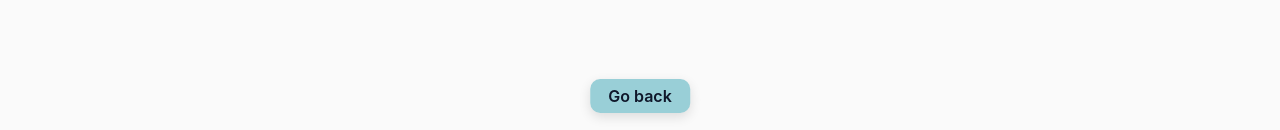
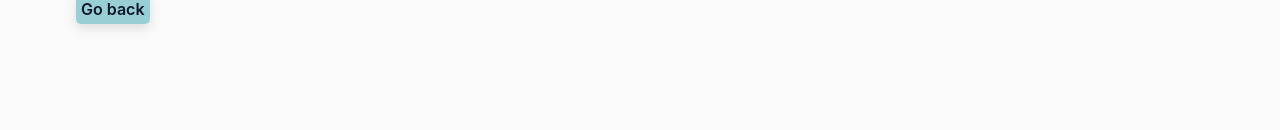
Before and after one commit to nick3fc/goit-js-hw-09, a plain HTML site: page 1-gallery.html in a window 1280 px wide. Shown: the part 667-797 px from the top of the page. Drawn offline with Linux system fonts and the light colour scheme.

Commit message:
Deploying to gh-pages from @ nick3fc/goit-js-hw-09@267f15195276867b6ee904a9c37edd85f6d60721 🚀

```diff
--- a/1-gallery.html
+++ b/1-gallery.html
@@ -11,7 +11,7 @@
   <link rel="modulepreload" crossorigin href="/goit-js-hw-09/assets/modulepreload-polyfill-B5Qt9EMX.js">
   <link rel="modulepreload" crossorigin href="/goit-js-hw-09/assets/vendor-D0gBiHs0.js">
   <link rel="stylesheet" crossorigin href="/goit-js-hw-09/assets/vendor-AL2zCFOW.css">
-  <link rel="stylesheet" crossorigin href="/goit-js-hw-09/assets/1-gallery-Bq3AQt_y.css">
+  <link rel="stylesheet" crossorigin href="/goit-js-hw-09/assets/1-gallery-Cg9a68d7.css">
 </head>
 
 <body>
--- a/assets/1-gallery-Bq3AQt_y.css
+++ /dev/null
@@ -1 +0,0 @@
-*{box-sizing:border-box}body{margin:16px;font-family:-apple-system,BlinkMacSystemFont,Segoe UI,Roboto,Oxygen,Ubuntu,Cantarell,Open Sans,Helvetica Neue,sans-serif;-webkit-font-smoothing:antialiased;-moz-osx-font-smoothing:grayscale;background-color:#fafafa;color:#212121;line-height:1.5;display:flex;justify-content:center;align-items:center}ul{list-style:none;padding:0;margin:0}.gallery{width:1128px;display:flex;justify-content:center;align-items:center;flex-wrap:wrap;gap:24px}.gallery-item,.gallery-image{width:360px;height:200px;object-fit:cover}.gallery-link{display:inline-block;height:0}.gallery-image-preview{width:1112px!important;height:640px!important}.back-link{position:fixed;bottom:20px;left:50%;transform:translate(-50%);display:inline-flex;justify-content:center;align-items:center;padding:5px 18px;border-radius:10px;background-color:#39a3b480;color:#0f172a;text-decoration:none;font-size:16px;font-weight:600;box-shadow:0 4px 12px #0000001f;transition:all .2s ease}.back-link:hover{background-color:#966be566}.back-link:active{transform:translateY(1px) scale(.98)}.back-link:focus{outline:none}.back-link:focus-visible{outline:3px solid #a5b4fc;outline-offset:3px}
--- /dev/null
+++ b/assets/1-gallery-Cg9a68d7.css
@@ -0,0 +1 @@
+*{box-sizing:border-box}body{margin:16px;font-family:-apple-system,BlinkMacSystemFont,Segoe UI,Roboto,Oxygen,Ubuntu,Cantarell,Open Sans,Helvetica Neue,sans-serif;-webkit-font-smoothing:antialiased;-moz-osx-font-smoothing:grayscale;background-color:#fafafa;color:#212121;line-height:1.5;display:flex;justify-content:center;align-items:center}ul{list-style:none;padding:0;margin:0}.gallery{width:1128px;display:flex;justify-content:center;align-items:center;flex-wrap:wrap;gap:24px}.gallery-item,.gallery-image{width:360px;height:200px;object-fit:cover}.gallery-link{display:inline-block;height:0}.gallery-image-preview{width:1112px!important;height:640px!important}.back-link{padding:5px;border-radius:5px;background-color:#39a3b480;color:#0f172a;text-decoration:none;font-size:16px;font-weight:600;box-shadow:0 4px 12px #0000001f;transition:all .2s ease}.back-link:hover{background-color:#966be566}.back-link:active{background-color:#f0ae4b66}.back-link:focus{outline:none}.back-link:focus-visible{outline:3px solid #a5b4fc;outline-offset:3px}
```
Also changed, not shown: 1 other file.
